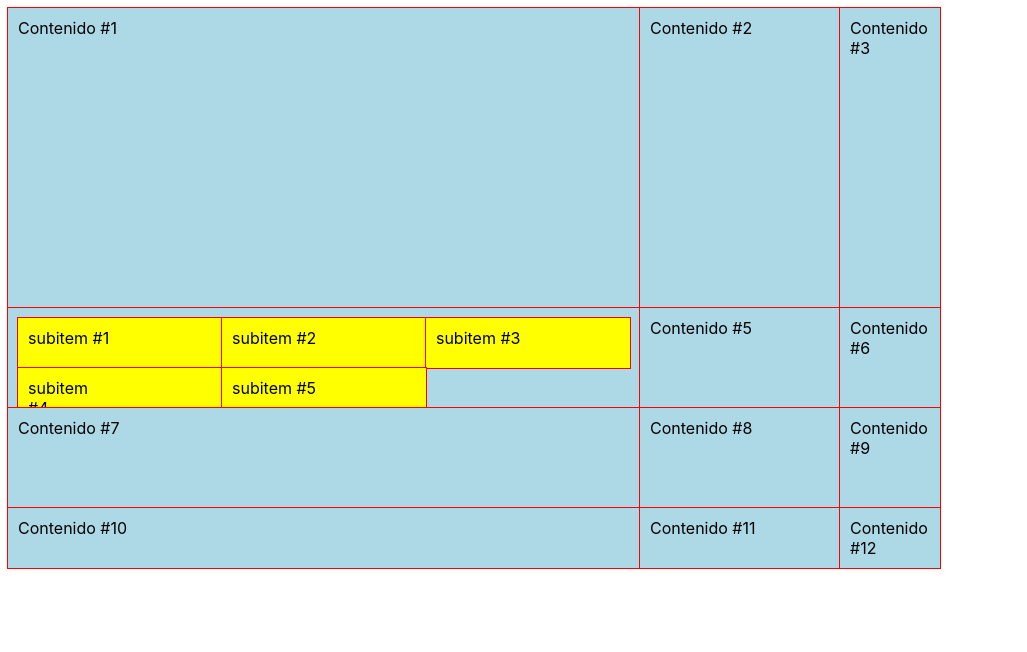
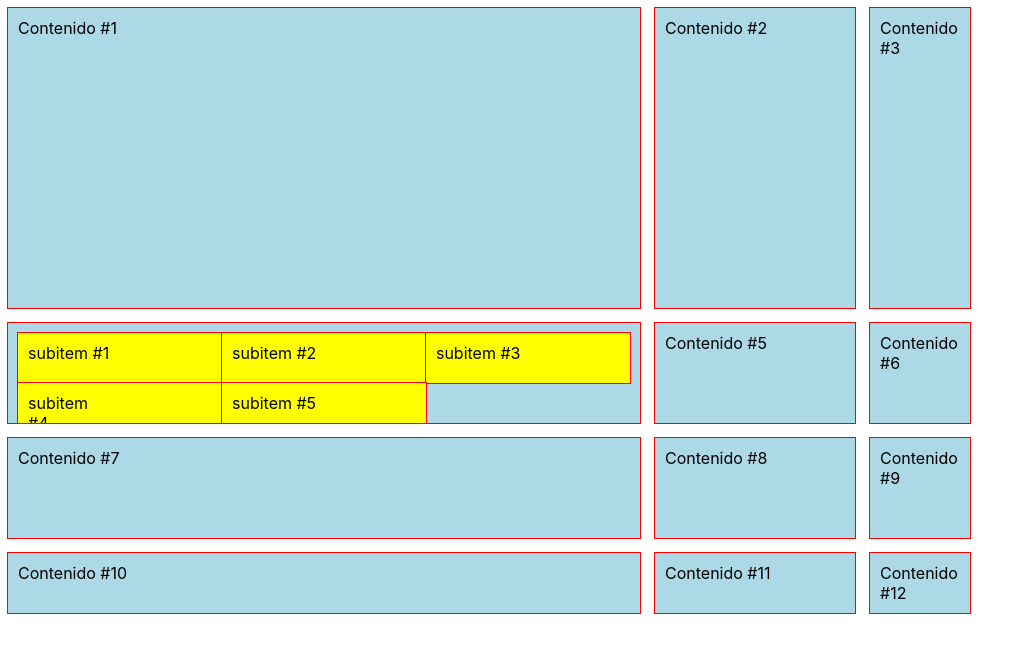
Before and after one commit to erickacevedor/platzi-css-grid, a plain HTML site: page index.html in a window 1280 px wide. Shown: the whole page, without its empty margins (0-1027 px from the left). Drawn offline with Linux system fonts and the light colour scheme.

Commit message:
Class #7

```diff
--- a/main.css
+++ b/main.css
@@ -10,7 +10,7 @@ body{
      */
 
      grid-template: 300px 100px 100px / 50% 200px 100px;
-
+     grid-gap: 15px;
 
 }
 .item{
```
